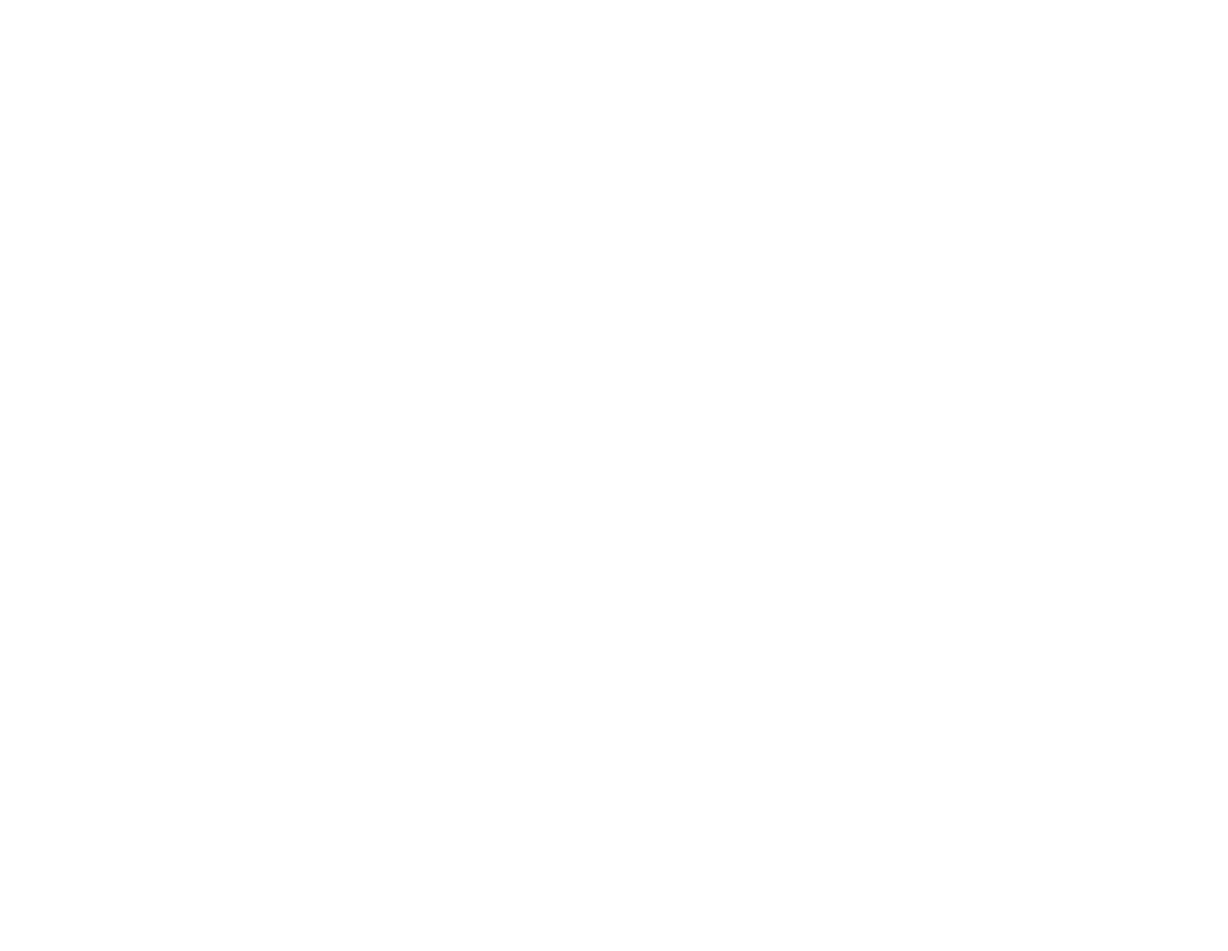
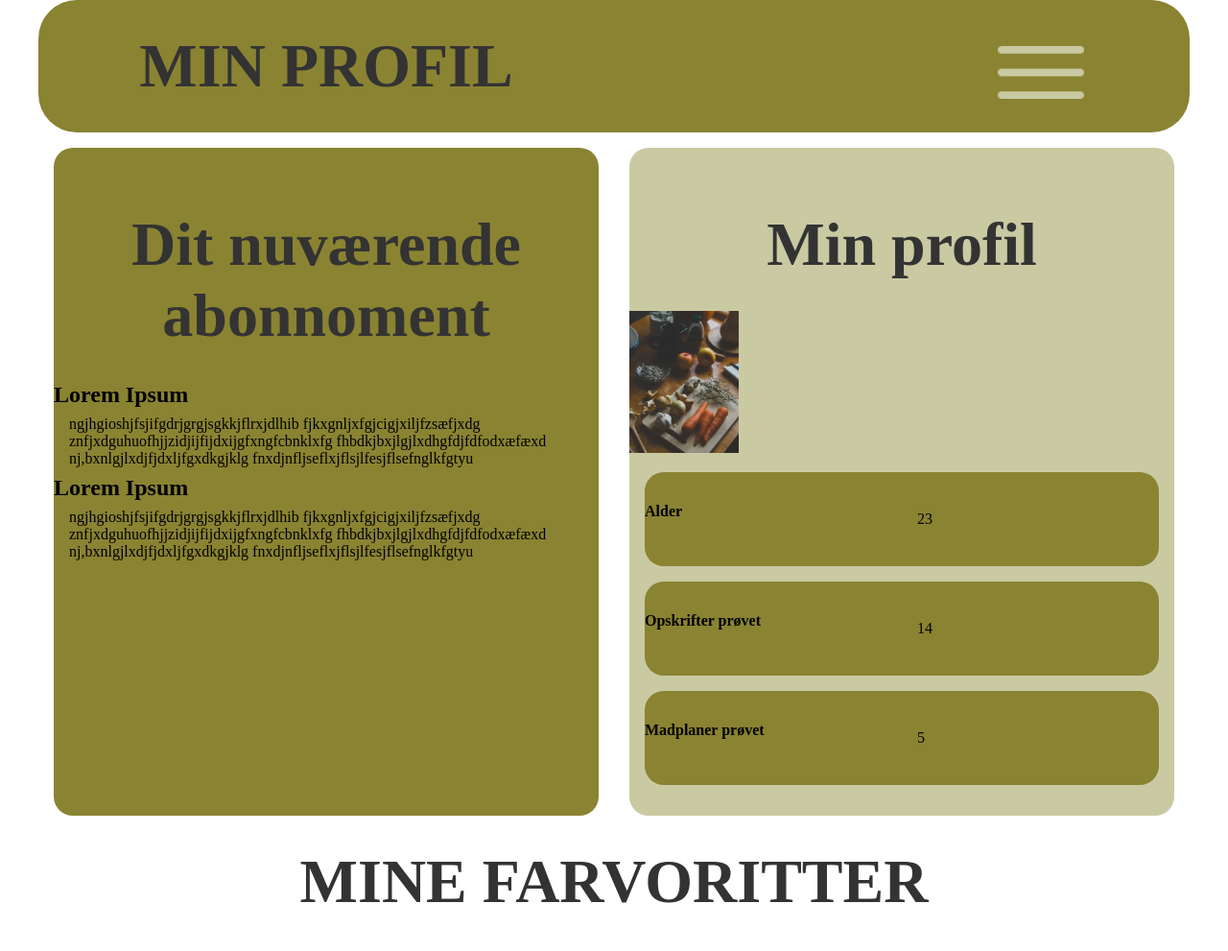
Before and after one commit to Tema-8-Gruppe-1/web-II-dynamisk-site, a plain HTML site: page min_profil.html in a window 1280 px wide. Shown: the top 991 px of the page at 96% size. Before the commit the page ends 800 px from the top, so only its background shows below. Drawn offline with Linux system fonts and the light colour scheme; a web font is replaced by a local one.

Commit message:
min profil f

```diff
--- a/min_profil.html
+++ b/min_profil.html
@@ -0,0 +1,84 @@
+<!DOCTYPE html>
+<html lang="da">
+
+<head>
+    <meta charset="UTF-8">
+    <meta name="viewport" content="width=device-width, initial-scale=1.0">
+    <meta name="robots" content="noindex">
+    <title>Min profil</title>
+    <link rel="stylesheet" href="style.css">
+    <link rel="stylesheet" href="layout.css">
+    <link rel="icon" type="image/x-icon" href="logo.png">
+    <link rel="stylesheet" href="https://fonts.googleapis.com/css?family=Sofia">
+    <link href="https://fonts.googleapis.com/css2?family=Cormorant+Unicase:wght@400;600;700&display=swap"
+        rel="stylesheet">
+
+
+</head>
+
+<body>
+    <header>
+        <div class="header_index">
+            <div class="menu_mobilsite">
+                <img class="logo" src="logo.png" alt="logo">
+                <a href="menu.html">
+                    <img class="burgermenu" src="burgermenu.png" alt="menu">
+                </a>
+            </div>
+            <h1 class="order">MIN PROFIL</h1>
+        </div>
+
+    </header>
+
+    <main>
+        <div class="grid1_1">
+            <div class="card2">
+                <h1>Dit nuværende abonnoment</h1>
+                <h2>Lorem Ipsum</h2>
+                <p>ngjhgioshjfsjifgdrjgrgjsgkkjflrxjdlhib
+                    fjkxgnljxfgjcigjxiljfzsæfjxdg
+                    znfjxdguhuofhjjzidjijfijdxijgfxngfcbnklxfg
+                    fhbdkjbxjlgjlxdhgfdjfdfodxæfæxd
+                    nj,bxnlgjlxdjfjdxljfgxdkgjklg
+                    fnxdjnfljseflxjflsjlfesjflsefnglkfgtyu</p>
+                <h2>Lorem Ipsum</h2>
+                <p>ngjhgioshjfsjifgdrjgrgjsgkkjflrxjdlhib
+                    fjkxgnljxfgjcigjxiljfzsæfjxdg
+                    znfjxdguhuofhjjzidjijfijdxijgfxngfcbnklxfg
+                    fhbdkjbxjlgjlxdhgfdjfdfodxæfæxd
+                    nj,bxnlgjlxdjfjdxljfgxdkgjklg
+                    fnxdjnfljseflxjflsjlfesjflsefnglkfgtyu</p>
+            </div>
+
+            <div class="card1">
+                <h1>Min profil</h1>
+                <img src="img/index1.webp" alt="">
+                <div class="card2_1">
+                    <h4>Alder</h4>
+                    <p>23</p>
+                </div>
+                <div class="card2_1">
+                    <h4>Opskrifter prøvet</h4>
+                    <p>14</p>
+                </div>
+                <div class="card2_1">
+                    <h4>Madplaner prøvet</h4>
+                    <p>5</p>
+                </div>
+            </div>
+        </div>
+
+        <h1>MINE FARVORITTER</h1>
+    </main>
+    <footer>
+        <h1>GOURMET PÅ SU</h1>
+        <div class="footer1">
+            <a class="footer_a" href="opret_profil.html">TILMELD DIG HER</a>
+            <a class="footer_a" href="opret_profil.html">MIN PROFIL</a>
+        </div>
+        <div class="sociale">
+            <img src="svg/instagram.svg" alt="instagram">
+            <img src="svg/facebook.svg" alt="facebook">
+            <img src="svg/pinterest.svg" alt="pinterrest">
+        </div>
+    </footer>
--- a/style.css
+++ b/style.css
@@ -281,4 +281,42 @@ body {
     padding-top: 1rem;
     margin-top: 2rem;
   }
+
+  .card1 {
+    background-color: rgba(201, 202, 162, 1);
+    border-radius: 20px;
+    padding-block: 2rem;
+    margin-left: 1rem;
+    margin-right: 1rem;
+    margin-top: 1rem;
+  }
+
+  .card2 {
+    background-color: rgba(138, 131, 50, 1);
+    border-radius: 20px;
+    padding-block: 2rem;
+    margin-left: 1rem;
+    margin-right: 1rem;
+    margin-top: 1rem;
+  }
+
+  .card2_1 {
+    background-color: rgba(138, 131, 50, 1);
+    border-radius: 20px;
+    padding-block: 2rem;
+    margin-left: 1rem;
+    margin-right: 1rem;
+    margin-top: 1rem;
+    display: grid;
+    grid-template-columns: 1fr 1fr;
+  }
+
+  .grid1_1 {
+    display: grid;
+    grid-template-columns: 1fr 1fr;
+  }
+
+  .grid1_1 img {
+    width: 20%;
+  }
 }
```
